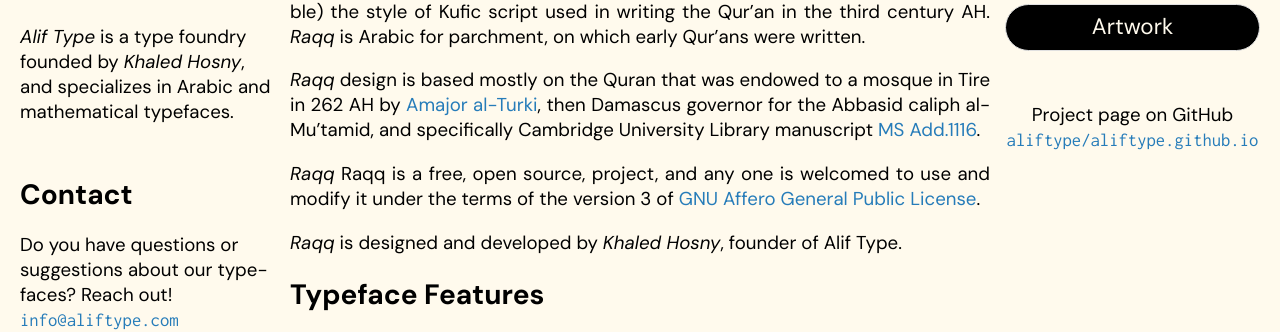
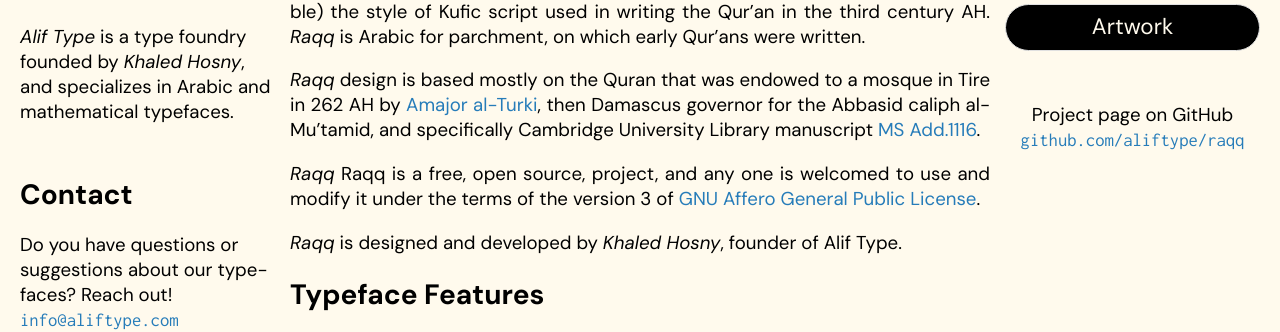
Before and after one commit to aliftype/aliftype.github.io, a Jekyll site: the page built from raqq/english.md, in a window 1280 px wide. Shown: the part 283-615 px from the top of the page. Built offline with Jekyll 4.4.1, drawn with Linux system fonts in a browser that asks for light colours.

Commit message:
Fix links

```diff
--- a/_layouts/font.html
+++ b/_layouts/font.html
@@ -57,7 +57,7 @@
     </section>
 
     <footer>
-      <p class="downloads"><a href="{{ site.github.repository_url }}/{{ config.name | downcase }}/releases/download/v{{ config.version }}/{{ config.name }}-{{ config.version }}.zip">{{ messages.download }}</a></p>
+      <p class="downloads"><a href="{{ site.github.owner_url }}/{{ project }}/releases/download/v{{ config.version }}/{{ config.name }}-{{ config.version }}.zip">{{ messages.download }}</a></p>
       {% if config.artwork %}
         {% if page.language == "ar" %}
       <p class="downloads"><a href="./artwork">{{ messages.artwork }}</a></p>
@@ -68,7 +68,7 @@
       {% if config.app %}
       <p class="downloads"><a href="./app">{{ messages.app }}</a></p>
       {% endif %}
-      <p>{{ messages.github-long }} <br/><a href="{{ site.github.repository_url }}"><code>{{ site.github.repository_nwo }}</code></a></p>
+      <p>{{ messages.github-long }} <br/><a href="{{ site.github.owner_url }}/{{ project }}"><code>{{ site.github.hostname }}/{{ site.github.owner_name }}/{{ project }}</code></a></p>
     </footer>
   </body>
 </html>
```
